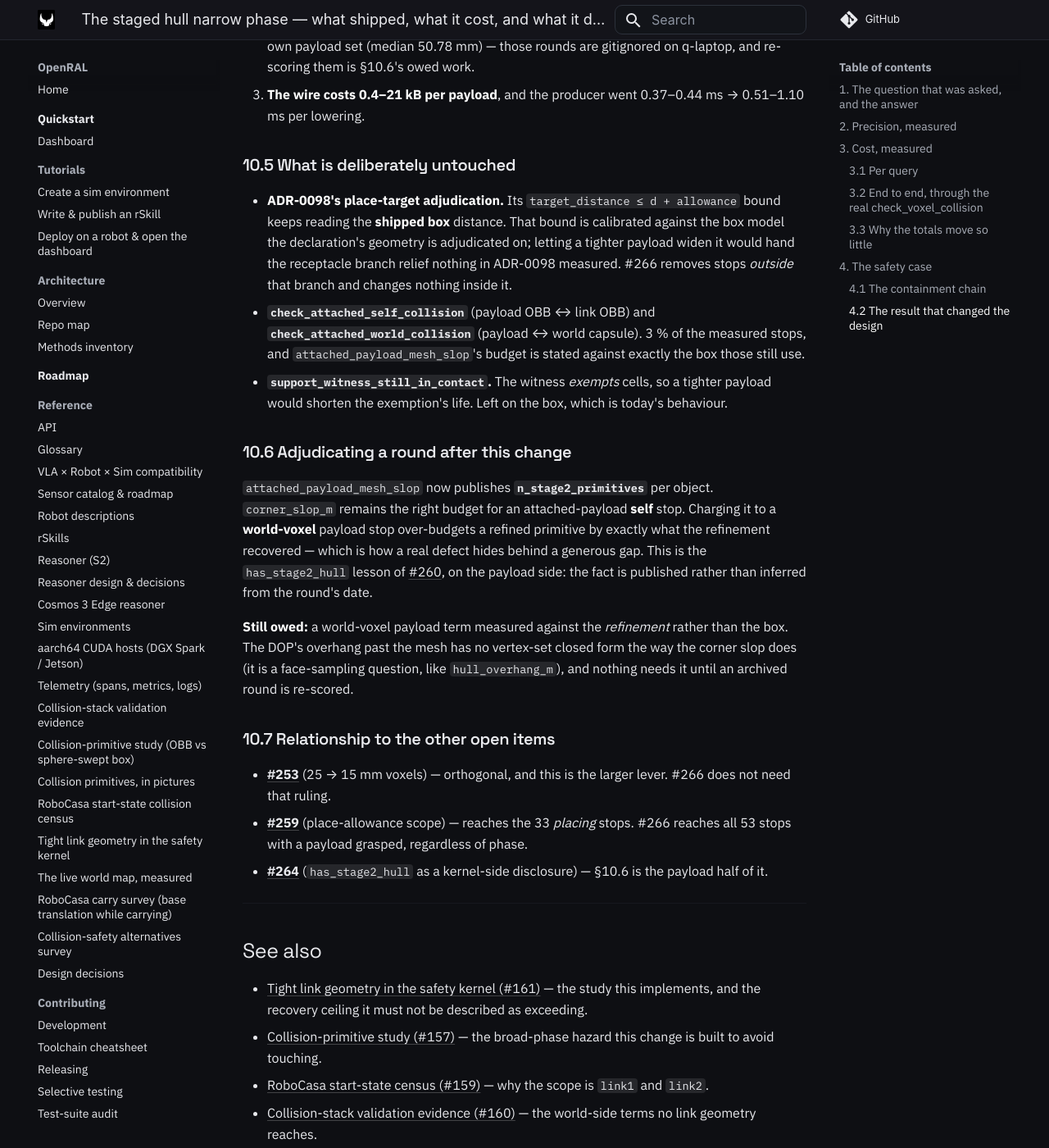
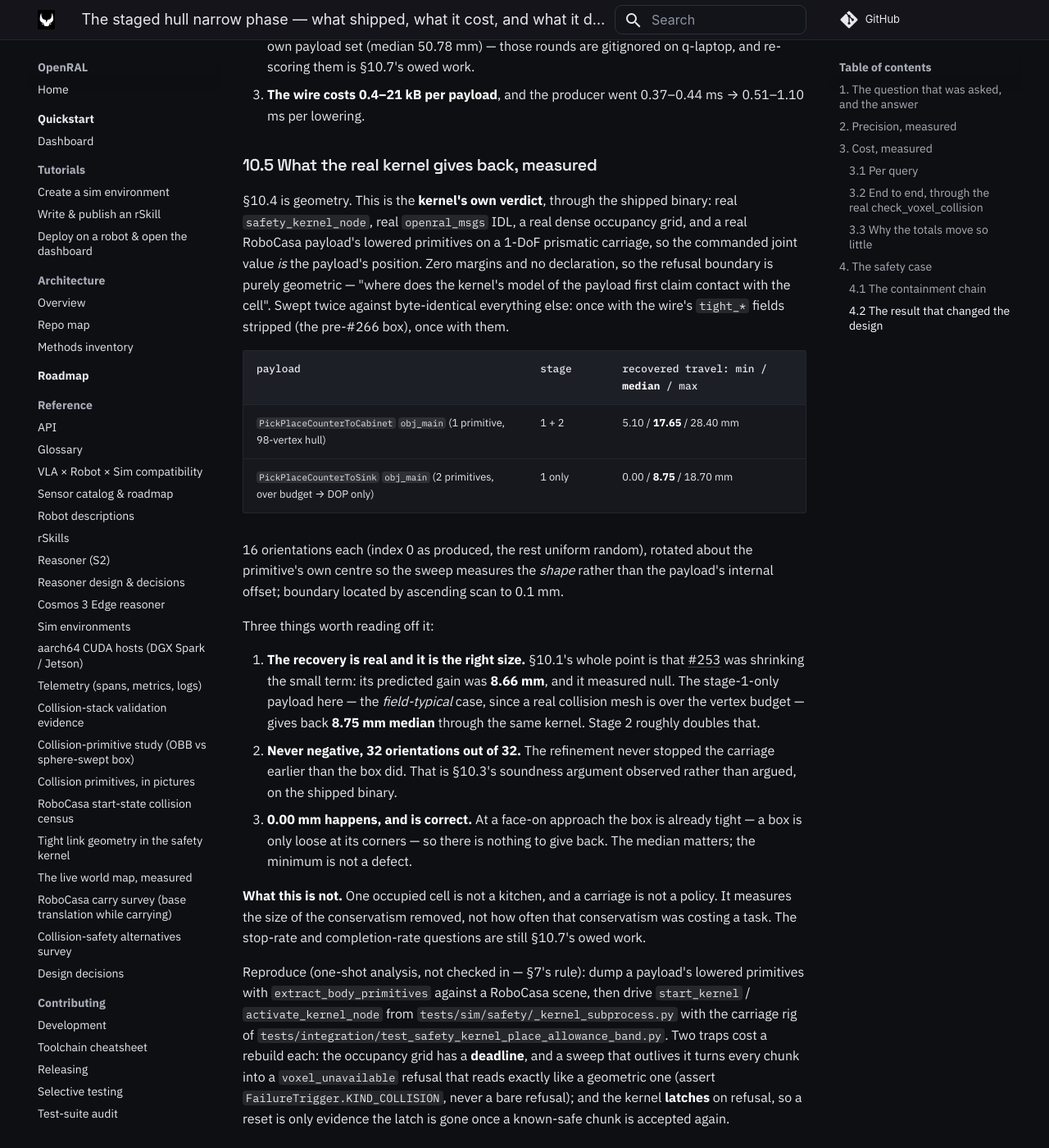
Before and after one commit to OpenRAL/openral, an MkDocs documentation site: the page built from docs/reference/collision-hull-narrow-phase.md, in a window 1280 px wide and 1400 px high, scrolled down 20583 px. Shown: the whole window at 82% size. Built offline with MkDocs 1.6.1 and Material for MkDocs 9.7.7, drawn with Linux system fonts in a browser that asks for light colours; comment, search, counter and statistics services are not loaded; some of the changed text lies outside the part shown.

Commit message:
fix(safety): say what the payload containment proof actually buys
Review catch on #266, and the important one. Three sites claimed a producer
"cannot widen the kernel's envelope, only fail to narrow it". That is false as
written: the proof shows the refinement is inside the box, so the broad-phase
window still visits every cell — but it cannot show the refinement bounds the
payload's real geometry, because the kernel never sees a mesh. A producer
publishing 13 in-box-but-fictional slabs shrinks its own payload and loses
stops it should have had.

It is not a trust boundary this change adds — `half_extents` arrives on the
same message under the same trust, checked only for finite-and-positive, so
the same producer could already under-report the payload with a 1 um box — but
the claim has to say so rather than imply verification that does not happen
(CLAUDE.md §1.2). The mesh-side half of the chain is discharged where the mesh
exists, in `_tight_geometry_from_points`, and proved there.

Also from the review:

- `check_attached_voxel_collision` range-checked `hull_index` at the TightPose
  init but used it under a weaker condition. Not UB today — TightPose
  zero-initialises and `accept_tight` already bounds the index — but the two
  conditions differing is how a later edit ends up refining against a zeroed
  TightPose, whose empty slabs report clearance the geometry does not have.
  That fails OPEN. Range-checked once now, so every use reads one predicate.
- Said why `_tight_geometry_from_points` clamps only the first three slabs:
  they are the only ones ever compared to the box, and clamping the ten
  diagonals would loosen the tangent halfspaces the refinement exists for.

Behaviour-neutral: 229 kernel gtests unchanged, and the live carriage sweep
returns the same 5.10 / 17.65 / 28.40 mm it did before.

Refs #266

Co-Authored-By: Claude Opus 5 (1M context) <noreply@anthropic.com>
Claude-Session: https://claude.ai/code/session_01VVrppMan2ts7WZe944fkTL
Signed-off-by: Adrian <adrianllopart@gmail.com>

```diff
--- a/docs/reference/collision-hull-narrow-phase.md
+++ b/docs/reference/collision-hull-narrow-phase.md
@@ -794,11 +794,62 @@ Three things this says plainly:
 2. **13–23 mm of corner slop, and 8–14 mm of worst-direction support excess, is
    what the box was adding in these scenes.** These are the shipped scenes at
    seed 1, not the A/B's own payload set (median 50.78 mm) — those rounds are
-   gitignored on q-laptop, and re-scoring them is §10.6's owed work.
+   gitignored on q-laptop, and re-scoring them is §10.7's owed work.
 3. **The wire costs 0.4–21 kB per payload**, and the producer went 0.37–0.44 ms
    → 0.51–1.10 ms per lowering.
 
-### 10.5 What is deliberately untouched
+### 10.5 What the real kernel gives back, measured
+
+§10.4 is geometry. This is the **kernel's own verdict**, through the shipped
+binary: real `safety_kernel_node`, real `openral_msgs` IDL, a real dense
+occupancy grid, and a real RoboCasa payload's lowered primitives on a 1-DoF
+prismatic carriage, so the commanded joint value *is* the payload's position.
+Zero margins and no declaration, so the refusal boundary is purely geometric —
+"where does the kernel's model of the payload first claim contact with the
+cell". Swept twice against byte-identical everything else: once with the wire's
+`tight_*` fields stripped (the pre-#266 box), once with them.
+
+| payload | stage | recovered travel: min / **median** / max |
+|---|---|---|
+| `PickPlaceCounterToCabinet` `obj_main` (1 primitive, 98-vertex hull) | 1 + 2 | 5.10 / **17.65** / 28.40 mm |
+| `PickPlaceCounterToSink` `obj_main` (2 primitives, over budget → DOP only) | 1 only | 0.00 / **8.75** / 18.70 mm |
+
+16 orientations each (index 0 as produced, the rest uniform random), rotated
+about the primitive's own centre so the sweep measures the *shape* rather than
+the payload's internal offset; boundary located by ascending scan to 0.1 mm.
+
+Three things worth reading off it:
+
+1. **The recovery is real and it is the right size.** §10.1's whole point is
+   that [#253](https://github.com/OpenRAL/openral/issues/253) was shrinking the
+   small term: its predicted gain was **8.66 mm**, and it measured null. The
+   stage-1-only payload here — the *field-typical* case, since a real
+   collision mesh is over the vertex budget — gives back **8.75 mm median**
+   through the same kernel. Stage 2 roughly doubles that.
+2. **Never negative, 32 orientations out of 32.** The refinement never stopped
+   the carriage earlier than the box did. That is §10.3's soundness argument
+   observed rather than argued, on the shipped binary.
+3. **0.00 mm happens, and is correct.** At a face-on approach the box is
+   already tight — a box is only loose at its corners — so there is nothing
+   to give back. The median matters; the minimum is not a defect.
+
+**What this is not.** One occupied cell is not a kitchen, and a carriage is not
+a policy. It measures the size of the conservatism removed, not how often that
+conservatism was costing a task. The stop-rate and completion-rate questions
+are still §10.7's owed work.
+
+Reproduce (one-shot analysis, not checked in — §7's rule): dump a payload's
+lowered primitives with `extract_body_primitives` against a RoboCasa scene,
+then drive `start_kernel` / `activate_kernel_node` from
+`tests/sim/safety/_kernel_subprocess.py` with the carriage rig of
+`tests/integration/test_safety_kernel_place_allowance_band.py`. Two traps cost
+a rebuild each: the occupancy grid has a **deadline**, and a sweep that outlives
+it turns every chunk into a `voxel_unavailable` refusal that reads exactly like
+a geometric one (assert `FailureTrigger.KIND_COLLISION`, never a bare refusal);
+and the kernel **latches** on refusal, so a reset is only evidence the latch is
+gone once a known-safe chunk is accepted again.
+
+### 10.6 What is deliberately untouched
 
 * **ADR-0098's place-target adjudication.** Its `target_distance ≤ d + allowance`
   bound keeps reading the **shipped box** distance. That bound is calibrated
@@ -814,7 +865,7 @@ Three things this says plainly:
   tighter payload would shorten the exemption's life. Left on the box, which is
   today's behaviour.
 
-### 10.6 Adjudicating a round after this change
+### 10.7 Adjudicating a round after this change
 
 `attached_payload_mesh_slop` now publishes **`n_stage2_primitives`** per object.
 `corner_slop_m` remains the right budget for an attached-payload **self** stop.
@@ -829,11 +880,11 @@ rather than the box. The DOP's overhang past the mesh has no vertex-set closed
 form the way the corner slop does (it is a face-sampling question, like
 `hull_overhang_m`), and nothing needs it until an archived round is re-scored.
 
-### 10.7 Relationship to the other open items
+### 10.8 Relationship to the other open items
 
 * **[#253](https://github.com/OpenRAL/openral/issues/253)** (25 → 15 mm voxels) — orthogonal, and this is the larger lever. #266 does not need that ruling.
 * **[#259](https://github.com/OpenRAL/openral/issues/259)** (place-allowance scope) — reaches the 33 *placing* stops. #266 reaches all 53 stops with a payload grasped, regardless of phase.
-* **[#264](https://github.com/OpenRAL/openral/issues/264)** (`has_stage2_hull` as a kernel-side disclosure) — §10.6 is the payload half of it.
+* **[#264](https://github.com/OpenRAL/openral/issues/264)** (`has_stage2_hull` as a kernel-side disclosure) — §10.7 is the payload half of it.
 
 ---
 
```
Also changed, not shown: 3 other files.
